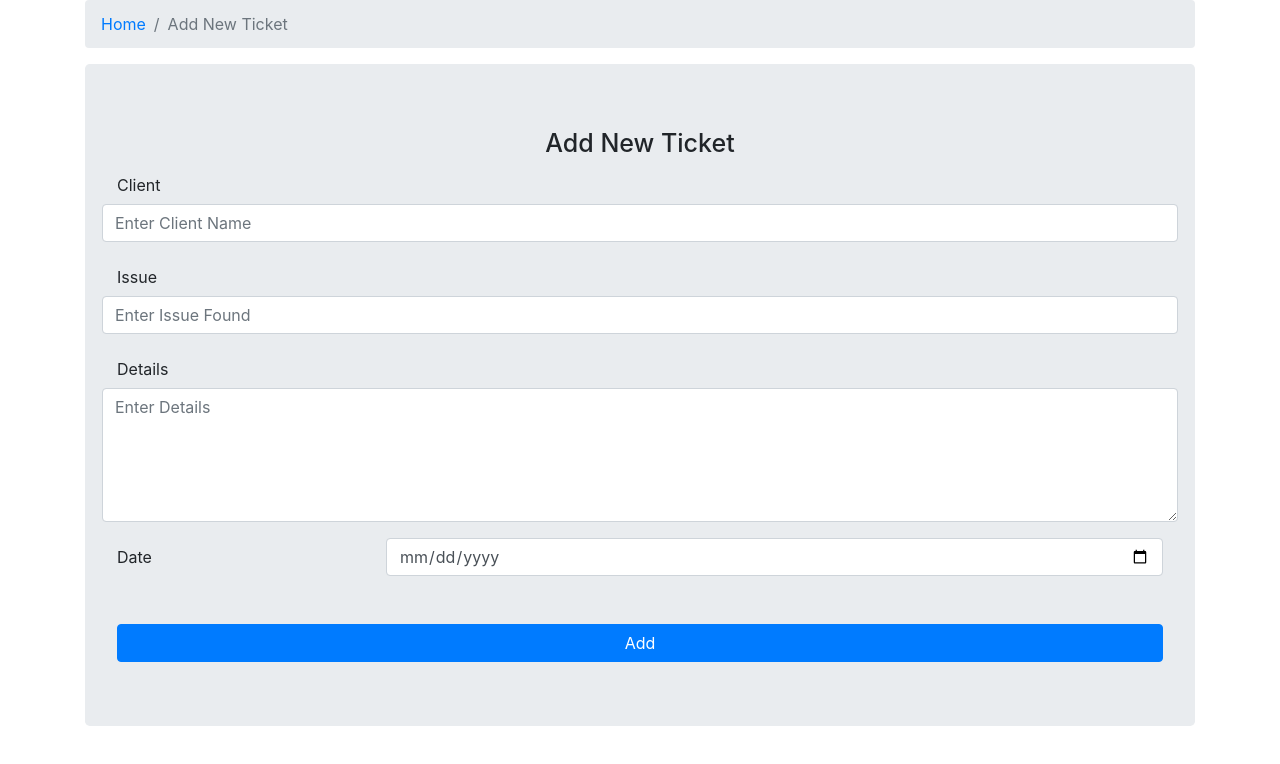
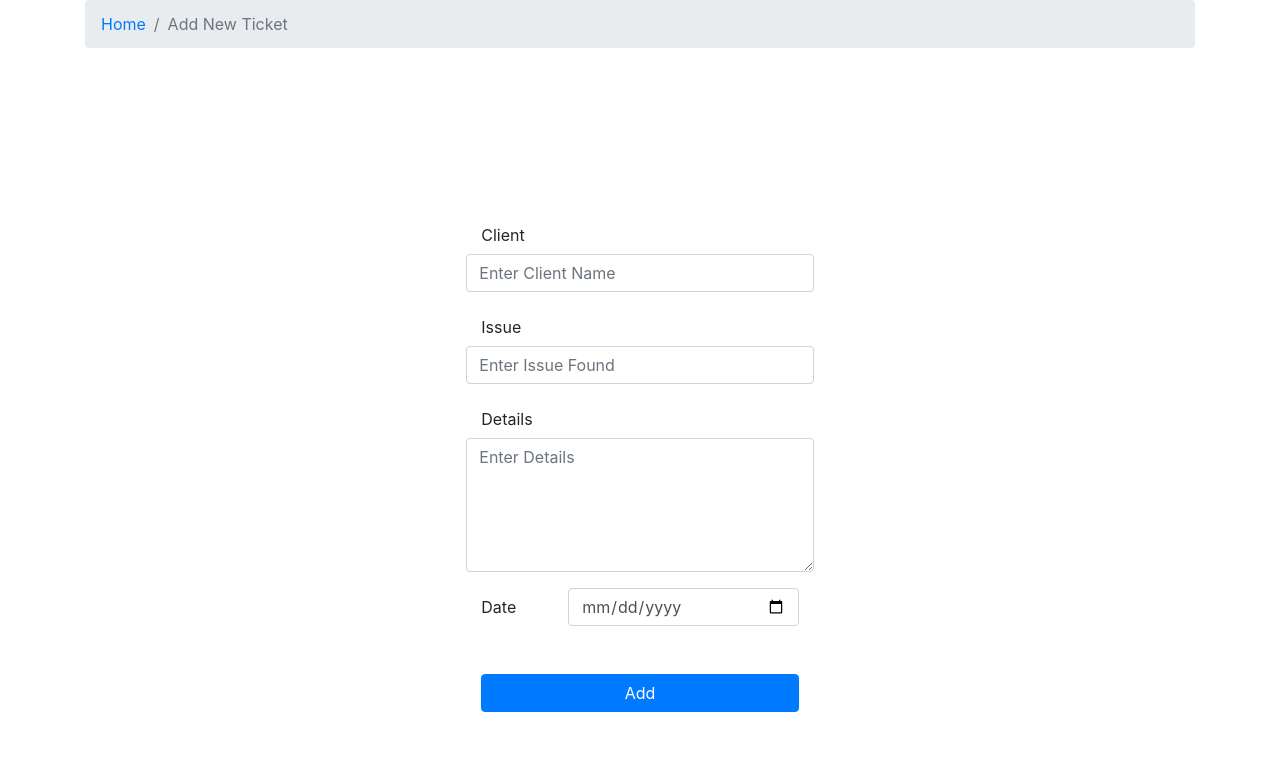
Before and after one commit to muchumi/tasks-ticketing-system, a React (Create React App) app in the folder client/: page / in a window 1280 px wide. Shown: the top 764 px of the page. Built offline with nearby package versions, Linux system fonts and the light colour scheme.

Commit message:
initial commit

```diff
--- a/client/src/components/AddTicketsForm/AddTicketsForm.css
+++ b/client/src/components/AddTicketsForm/AddTicketsForm.css
@@ -1,5 +1,6 @@
-.ticket-heading{
-    font-size: 25px;
-    line-height: normal;
-    text-align: center;
+.add-ticket{
+    display: flex;
+    justify-content: center;
+    align-items: center;
+    height: 100vh;
 }
--- a/client/src/components/AddTicketsForm/AddTicketsForm.js
+++ b/client/src/components/AddTicketsForm/AddTicketsForm.js
@@ -11,8 +11,7 @@ const AddTickets = ({ handleOnChange, handleOnSubmit }) => {
                     <PageBreadcrumb page="Add New Ticket"/>
                 </Col>
             </Row>
-            <Jumbotron>
-                <h1 className="ticket-heading">Add New Ticket</h1>
+            <div className="add-ticket">
                 <Form autocomplete = "off" onSubmit = { handleOnSubmit }>
                     <Form.Group as={Row}>
                         <Form.Label column sm={3}>Client</Form.Label>
@@ -65,7 +64,7 @@ const AddTickets = ({ handleOnChange, handleOnSubmit }) => {
                     </Form.Group>
                     <Button type="submit" block variant="primary" className="mt-5 text-white">Add</Button>
                 </Form>
-            </Jumbotron>
+            </div>
         </Container>
     );
 }
```
